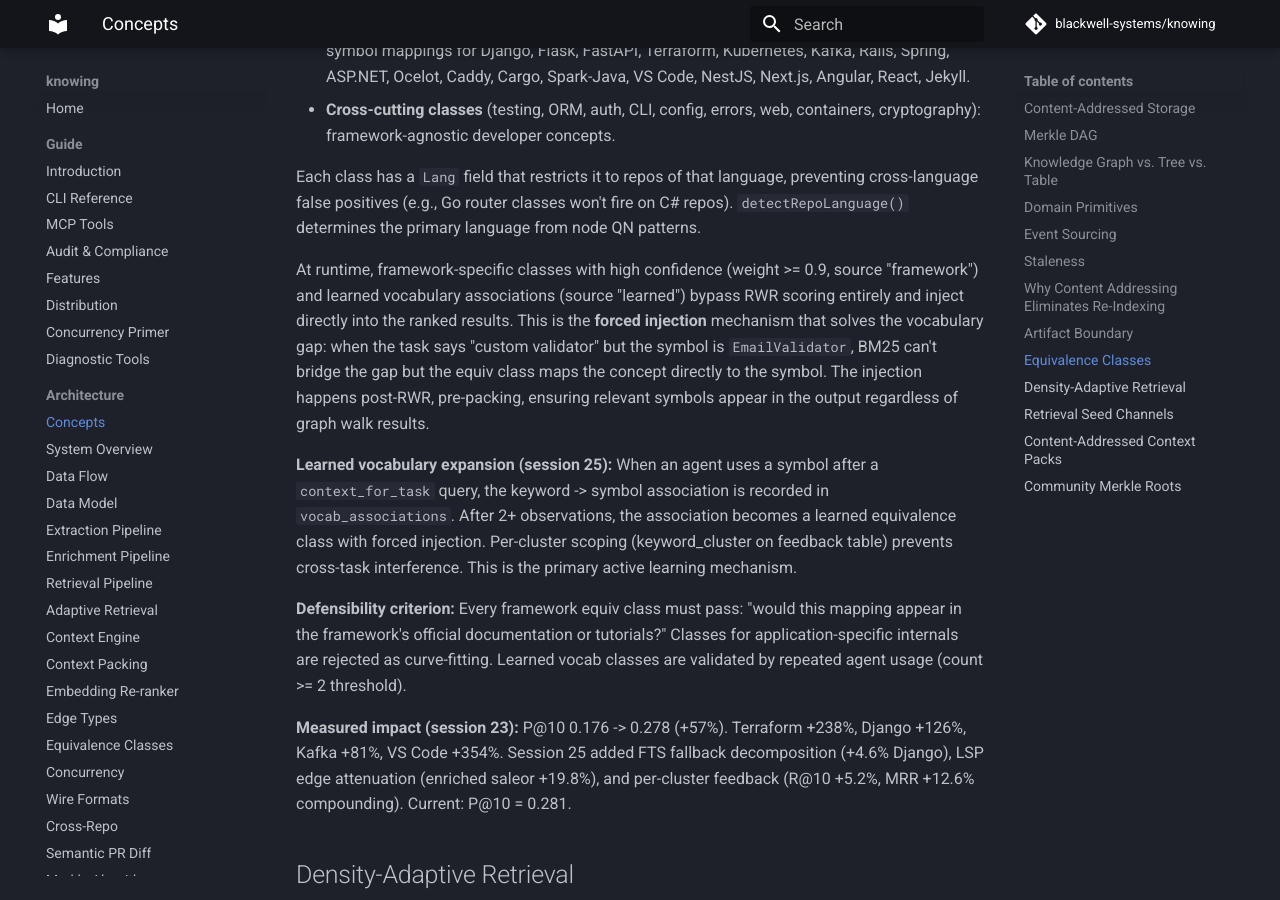
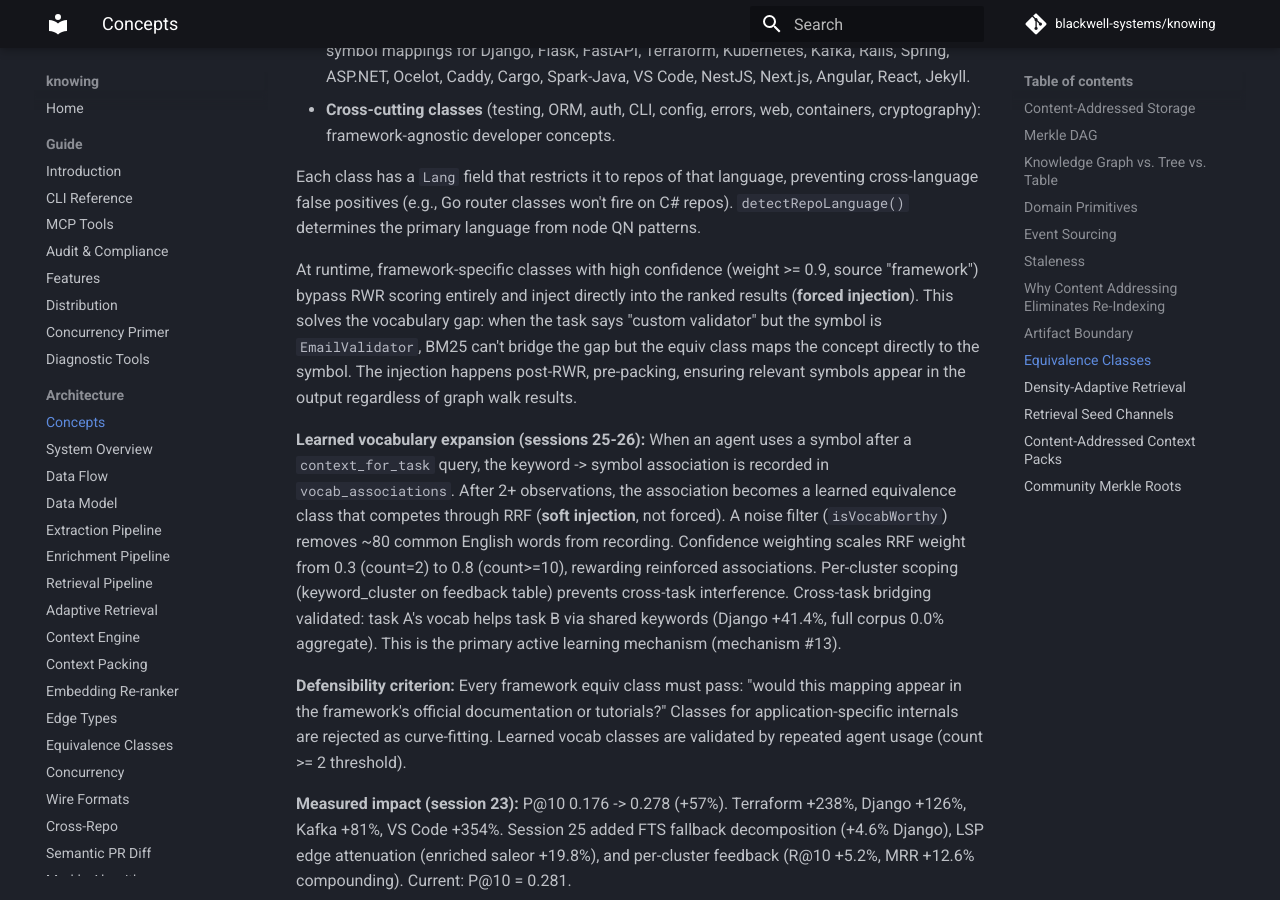
Before and after one commit to blackwell-systems/knowing, an MkDocs documentation site: the page built from docs/architecture/concepts.md, in a window 1280 px wide and 900 px high, scrolled down 6976 px. Built offline with MkDocs 1.6.1 and Material for MkDocs 9.7.7, drawn with Linux system fonts in a browser that asks for light colours; comment, search, counter and statistics services are not loaded.

Commit message:
docs: update concepts.md with soft injection for learned vocab (session 26)
Learned vocab now uses soft RRF injection (not forced). Added noise filter,
confidence weighting, and cross-task bridging details. Framework classes
retain forced injection.

```diff
--- a/docs/architecture/concepts.md
+++ b/docs/architecture/concepts.md
@@ -164,9 +164,9 @@ knowing ships **263 equivalence classes** organized across 30 per-framework file
 
 Each class has a `Lang` field that restricts it to repos of that language, preventing cross-language false positives (e.g., Go router classes won't fire on C# repos). `detectRepoLanguage()` determines the primary language from node QN patterns.
 
-At runtime, framework-specific classes with high confidence (weight >= 0.9, source "framework") and learned vocabulary associations (source "learned") bypass RWR scoring entirely and inject directly into the ranked results. This is the **forced injection** mechanism that solves the vocabulary gap: when the task says "custom validator" but the symbol is `EmailValidator`, BM25 can't bridge the gap but the equiv class maps the concept directly to the symbol. The injection happens post-RWR, pre-packing, ensuring relevant symbols appear in the output regardless of graph walk results.
+At runtime, framework-specific classes with high confidence (weight >= 0.9, source "framework") bypass RWR scoring entirely and inject directly into the ranked results (**forced injection**). This solves the vocabulary gap: when the task says "custom validator" but the symbol is `EmailValidator`, BM25 can't bridge the gap but the equiv class maps the concept directly to the symbol. The injection happens post-RWR, pre-packing, ensuring relevant symbols appear in the output regardless of graph walk results.
 
-**Learned vocabulary expansion (session 25):** When an agent uses a symbol after a `context_for_task` query, the keyword -> symbol association is recorded in `vocab_associations`. After 2+ observations, the association becomes a learned equivalence class with forced injection. Per-cluster scoping (keyword_cluster on feedback table) prevents cross-task interference. This is the primary active learning mechanism.
+**Learned vocabulary expansion (sessions 25-26):** When an agent uses a symbol after a `context_for_task` query, the keyword -> symbol association is recorded in `vocab_associations`. After 2+ observations, the association becomes a learned equivalence class that competes through RRF (**soft injection**, not forced). A noise filter (`isVocabWorthy`) removes ~80 common English words from recording. Confidence weighting scales RRF weight from 0.3 (count=2) to 0.8 (count>=10), rewarding reinforced associations. Per-cluster scoping (keyword_cluster on feedback table) prevents cross-task interference. Cross-task bridging validated: task A's vocab helps task B via shared keywords (Django +41.4%, full corpus 0.0% aggregate). This is the primary active learning mechanism (mechanism #13).
 
 **Defensibility criterion:** Every framework equiv class must pass: "would this mapping appear in the framework's official documentation or tutorials?" Classes for application-specific internals are rejected as curve-fitting. Learned vocab classes are validated by repeated agent usage (count >= 2 threshold).
 
```
